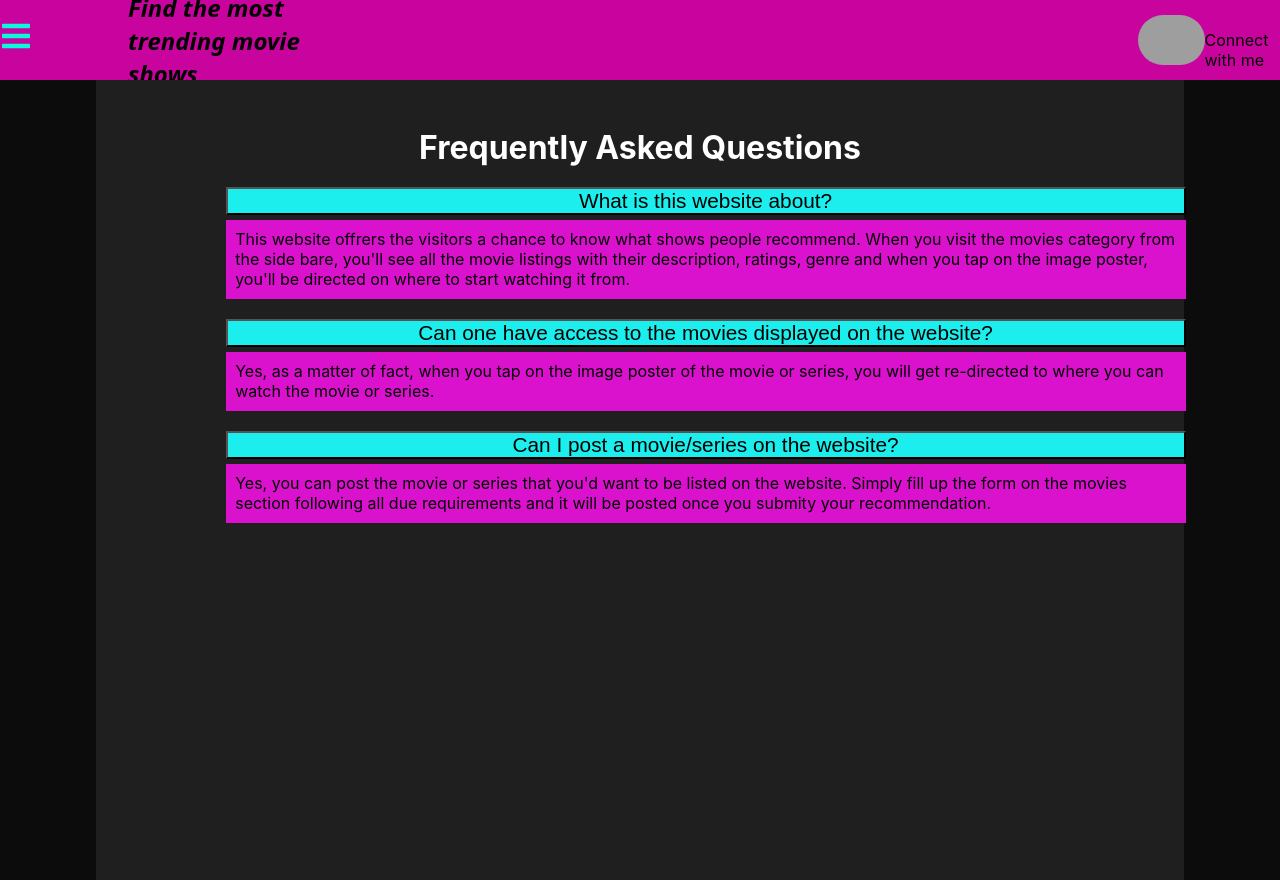
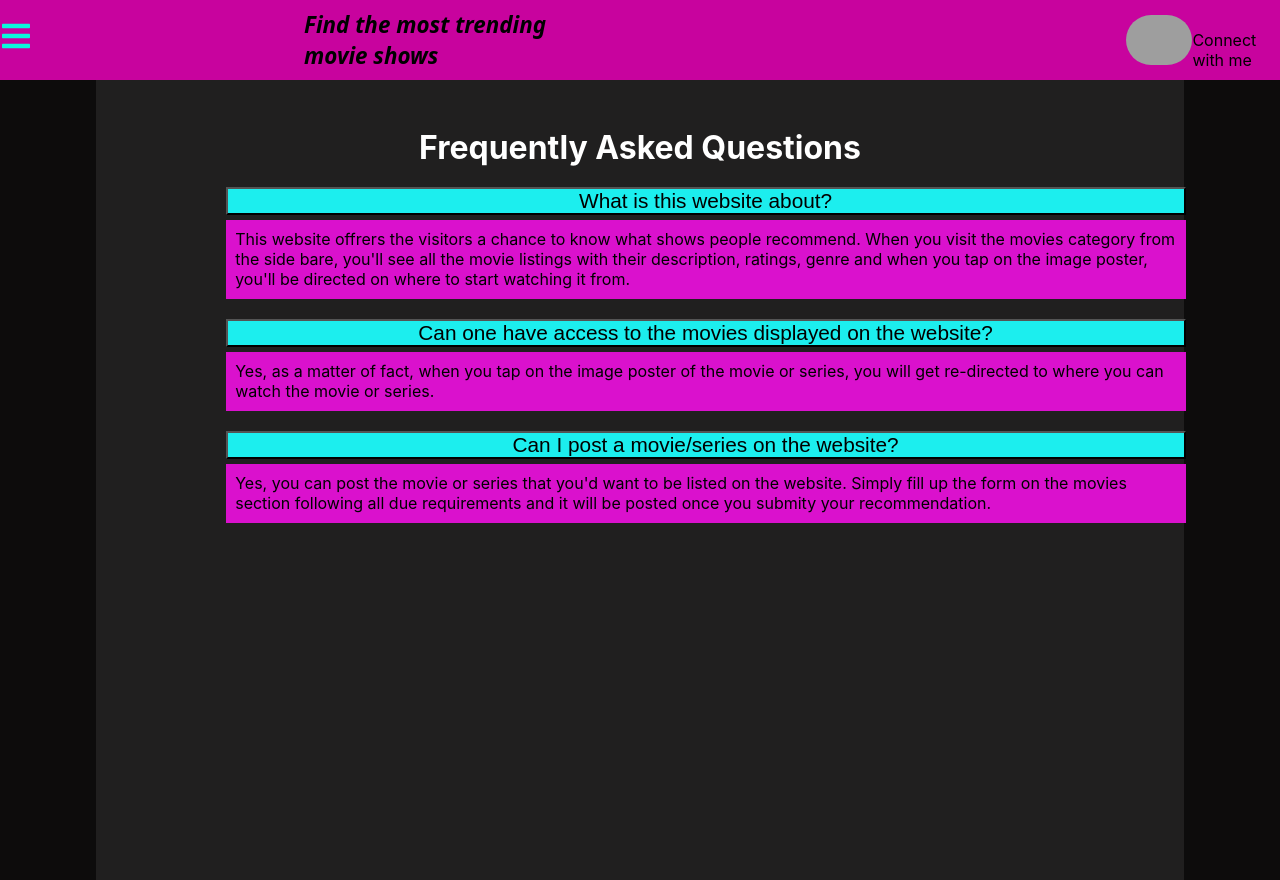
Before and after one commit to Teenskey-Knows/movies-and-series-hub, a React (Create React App) app: page /reviews in a window 1280 px wide. Built offline with nearby package versions, Linux system fonts and the light colour scheme; data requests are answered from the project's data file; grey boxes are pictures that could not be loaded.

Commit message:
Completed the all the project's deliverables

```diff
--- a/src/Pages/Questions.css
+++ b/src/Pages/Questions.css
@@ -25,6 +25,11 @@
     background-color: rgb(28, 238, 238);
 
 }
+.questionBtn1:hover{
+    background-color: rgb(255, 0, 230);
+    transition: cubic-bezier(0.075, 0.82, 0.165, 1);
+    transition: 400ms;
+}
 
 .question1Styling{
     margin-top: 0.3rem;
--- a/src/Pages/Questions.js
+++ b/src/Pages/Questions.js
@@ -1,8 +1,9 @@
 import React,{useState}from 'react'
+import { FaGlasses } from 'react-icons/fa'
 import "../Pages/Questions.css"
 
 function Questions() {
-    const [question1,setQuestion1]=useState(true)
+    const [question1,setQuestion1]=useState(FaGlasses)
 
 function toggle1(){
     setQuestion1(!question1)
--- a/src/components/Navbar.css
+++ b/src/components/Navbar.css
@@ -10,12 +10,12 @@
     color:  rgb(0, 0, 0);
     font-family: system-ui, -apple-system, BlinkMacSystemFont, 'Segoe UI', Roboto, Oxygen, Ubuntu, Cantarell, 'Open Sans', 'Helvetica Neue', sans-serif;
     font-style: italic;
-    font-size: 1.5rem;
-    margin-left: 6rem;
+    font-size: 1.4rem;
+    margin-left: 17rem;
 }
 .dan{
     border-radius: 4rem;
-    margin-left: 48rem;
+    margin-left: 35rem;
     float: right;
 
 }
--- a/src/components/Navbar.js
+++ b/src/components/Navbar.js
@@ -27,11 +27,15 @@ function Navbar() {
 
     <Link to="#" className="menu-bars"><FaIcons.FaBars onClick={showSidebar}/></Link>
     <h1 className='h1h2'>Find the most trending movie shows</h1>
-
+  <div className="imageLink">
     <a href="https://github.com/Thecodingobare" target='blank'><img className="dan" src={Dan} height={50} alt="" />
     </a>
+
+
+    </div>
     <br />
     Connect with me
+
   </div>
   <nav className={sidebar? "nav-menu active" : "nav-menu"}>
     <ul className="nav-menu-items" onClick={showSidebar}>
--- a/src/components/SidebarData.js
+++ b/src/components/SidebarData.js
@@ -20,17 +20,12 @@ const SidebarData = [
     className: "nav-text",
   },
   {
-    title: "About Us",
+    title: "Frequently Asked Questions",
     path: "/reviews",
-    icon: <MDIcons.MdReviews />,
-    className: "nav-text",
-  },
-  {
-    title: "Frequently Asked Questions",
-    path: "/frequentlyAskedQuestions",
     icon: <BSIcons.BsFillQuestionSquareFill />,
     className: "nav-text",
-  },
+  }
+
 ];
 
 export default SidebarData;
```
